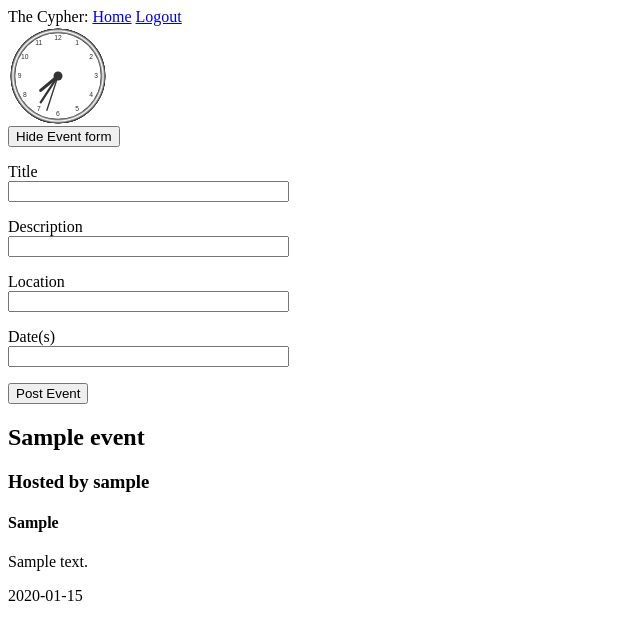
After one commit to danielkong365/thecypher, a Flask app: page /events in a window 1280 px wide. The commit adds this page. Shown: the top 640 px of the page, without its empty margins (0-640 px from the left). Run offline with Flask 2, Linux system fonts and the light colour scheme; a user stored in the database is signed in; tables that the repository leaves empty hold one stand-in row (values such as "Sample post").

Commit message:
Add Events

```diff
--- a/app/main/forms.py
+++ b/app/main/forms.py
@@ -10,3 +10,10 @@ class SessionForm(FlaskForm):
     datetime = StringField("Date(s)", validators = [DataRequired()])
     reoccuring = BooleanField("Reoccuring?")
     submit = SubmitField("Post Session")
+
+class EventForm(FlaskForm):
+    title = StringField("Title", validators = [DataRequired()])
+    description = StringField("Description")
+    location = StringField("Location", validators = [DataRequired()])
+    datetime = StringField("Date(s)", validators = [DataRequired()])
+    submit = SubmitField("Post Event")
--- a/app/main/routes.py
+++ b/app/main/routes.py
@@ -3,7 +3,7 @@ from app import db
 from app.main import bp
 from app.models import User, Session, Event
 from flask_login import current_user, login_required
-from app.main.forms import SessionForm
+from app.main.forms import SessionForm, EventForm
 
 
 @bp.route('/', methods=['GET', 'POST'])
@@ -24,3 +24,16 @@ def sessions():
         return redirect(url_for('main.sessions'))
     posts = current_user.get_location_sessions()
     return render_template('sessions.html', posts = posts, form = form)
+
+@bp.route('/events', methods = ['GET', 'POST'])
+@login_required
+def events():
+    eform = EventForm()
+    if eform.validate_on_submit():
+        event = Event(title = eform.title.data, description = eform.description.data, location = eform.location.data, datetime = eform.datetime.data, master = current_user)
+        db.session.add(event)
+        db.session.commit()
+        flash('Session successfully posted!')
+        return redirect(url_for('main.events'))
+    posts = current_user.get_location_events()
+    return render_template('events.html', posts = posts, eform = eform)
--- a/app/models.py
+++ b/app/models.py
@@ -38,7 +38,7 @@ class Event(db.Model):
     title = db.Column(db.String(128), index=True)
     description = db.Column(db.String(1024), index=True)
     user_id = db.Column(db.Integer, db.ForeignKey('user.id'))
-    datetime = db.Column(db.DateTime)
+    datetime = db.Column(db.String(64), index=True)
 
 
 class Session(db.Model):
--- a/app/static/js/posts.js
+++ b/app/static/js/posts.js
@@ -1,4 +1,4 @@
-function HideContent() {
+function HideSessionContent() {
     var content = document.getElementById("sessionForm");
     if (content.style.display == 'none') {
         content.style.display = 'block';
@@ -9,3 +9,15 @@ function HideContent() {
     }
 
 }
+
+function HideEventContent() {
+    var content = document.getElementById("eventForm");
+    if (content.style.display == 'none') {
+        content.style.display = 'block';
+        document.getElementById("eventToggle").innerHTML = "Create New Event";
+    } else {
+        content.style.display = 'none';
+        document.getElementById("eventToggle").innerHTML = "Hide Event Form";
+    }
+
+}
--- a/app/templates/base.html
+++ b/app/templates/base.html
@@ -25,6 +25,7 @@
             {% endwith %}
         </div>
         {% block content %}{% endblock %}
+        <script src = " {{ url_for('static', filename='js/posts.js') }}"></script>
         <script src="{{ url_for('static', filename='js/clock.js') }}"></script>
     </body>
 </html>
--- /dev/null
+++ b/app/templates/events.html
@@ -0,0 +1,51 @@
+{% extends "base.html" %}
+
+{% block content %}
+<button id = "eventToggle" onclick="HideEventContent()">Hide Event form</button>
+<div id = "eventForm">
+    <form action="" method=post>
+        {{ eform.hidden_tag() }}
+        <p>
+            {{ eform.title.label }}<br>
+            {{ eform.title(size=32) }}<br>
+            {% for error in eform.title.errors %}
+            <span style="color: red;">[{{ error }}]</span>
+            {% endfor %}
+        </p>
+        <p>
+            {{ eform.description.label }}<br>
+            {{ eform.description(size=32) }}<br>
+            {% for error in eform.description.errors %}
+            <span style="color: red;">[{{ error }}]</span>
+            {% endfor %}
+        </p>
+        <p>
+            {{ eform.location.label }}<br>
+            {{ eform.location(size=32) }}<br>
+            {% for error in eform.location.errors %}
+            <span style="color: red;">[{{ error }}]</span>
+            {% endfor %}
+        </p>
+        <p>
+            {{ eform.datetime.label }}<br>
+            {{ eform.datetime(size=32) }}<br>
+            {% for error in eform.datetime.errors %}
+            <span style="color: red;">[{{ error }}]</span>
+            {% endfor %}
+        </p>
+        <p>
+            {{ eform.submit() }}
+        </p>
+    </form>
+</div>
+    {% for post in posts %}
+        <div>
+            <h2>{{ post.title }}</h2>
+            <h3>Hosted by {{ post.master.username }}</h3>
+            <h4>{{ post.location }}</h4>
+            <p>{{ post.description }}</p>
+            <p> {{ post.datetime }}</p>
+        </div>
+    {% endfor %}
+
+{% endblock %}
--- a/app/templates/index.html
+++ b/app/templates/index.html
@@ -8,6 +8,8 @@
     <div id = "options">
         <form>
         <input class = "button" type = "button" value = "Sessions" onclick="window.location.href='sessions'"/>
+        <input class = "button" type = "button" value = "Events" onclick="window.location.href='events'"/>
+
         </form>
     </div>
 {% endblock %}
--- a/app/templates/sessions.html
+++ b/app/templates/sessions.html
@@ -1,7 +1,7 @@
 {% extends "base.html" %}
 
 {% block content %}
-<button id = "sessionToggle" onclick="HideContent()">Hide Session Form</button>
+<button id = "sessionToggle" onclick="HideSessionContent()">Hide Session Form</button>
 <div id = "sessionForm">
     <form action="" method=post>
         {{ form.hidden_tag() }}
@@ -53,6 +53,4 @@
             <p> {{ post.datetime }}</p>
         </div>
     {% endfor %}
-<script src = " {{ url_for('static', filename='js/posts.js') }}"></script>
-
 {% endblock %}
```
Also changed, not shown: migrations/versions/66667e9ede2d_change_datetime_to_string.py (added, +28 -0 lines), app.db.
